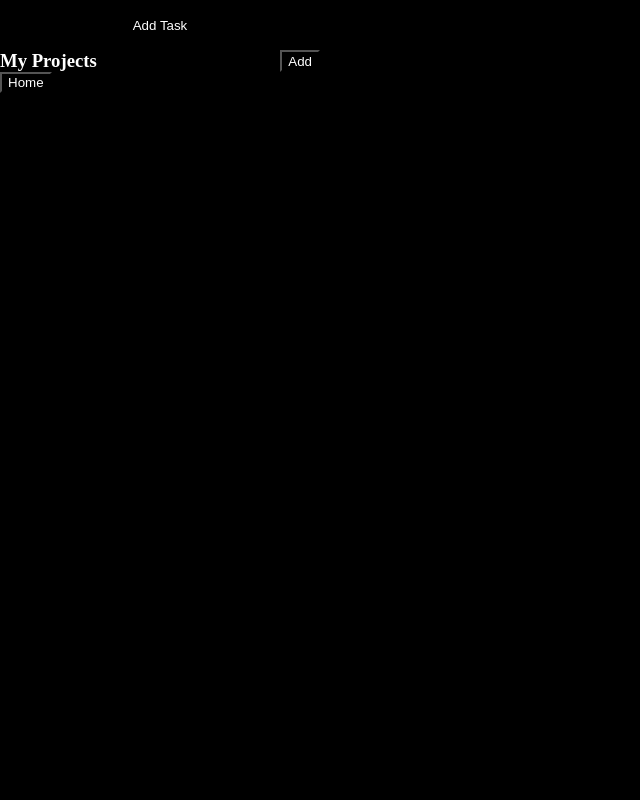
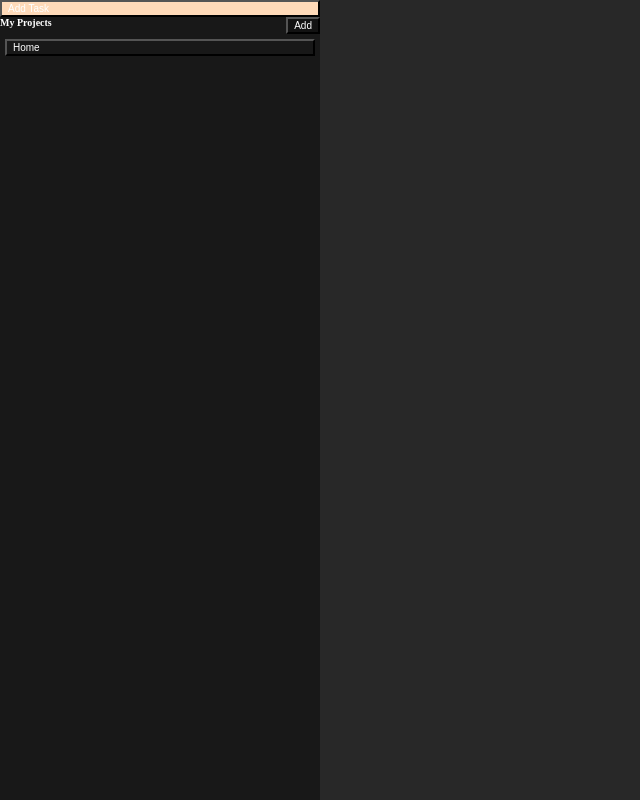
Before and after one commit to BigPimpLimp/todo-list, a website built with webpack: page src/template.html in a window 1280 px wide. Shown: the whole page, without its empty margins (0-640 px from the left). Built offline with nearby package versions, Linux system fonts and the light colour scheme.

Commit message:
css changes

```diff
--- a/src/style.css
+++ b/src/style.css
@@ -1,8 +1,9 @@
 * {
     box-sizing: border-box;
     margin: 0;
-    background-color: black;
+    background-color: #121212;
     color: white;
+    font-size: 10px;
 }
 
 label, input {
@@ -36,7 +37,11 @@ label, input {
 body {
     display: grid;
     grid-template-columns: 1fr 3fr;
-    grid-template-rows: 1fr;
+    grid-auto-flow: column;
+}
+
+html, body {
+    height: 100%;
 }
 
 nav {
@@ -45,29 +50,49 @@ nav {
     flex-direction: column;
 }
 
+nav, .nav-btn, .project-div, .project-btn, .project-header, .project-list {
+    background-color: #181818
+}
+
+#task-list, .task-div, .task-p, .button-div, body {
+    background-color: #282828;
+}
+
 .nav-btn {
-    height: 50px;
-    border: none;
+    text-align: start;
+    /* height: 50px; */
+    /* border: none; */
 }
 
 #task-list {
     grid-column: 2 / 3;
+    margin: 50px;
 }
 
 .tasks {
     margin: 5px;
 }
 
+.project-btn:hover, #task-btn:hover {
+    background-color: peachpuff;
+}
+
 .task-div {
-    border: 2px solid white;
+    /* border-top: 2px solid white; */
+    border-bottom: 2px solid white;
     margin: 10px;
-    border-radius: 5px;
     display: flex;
     justify-content: space-between;
+    align-items: center;
 }
 
 .taskDiv, .button-div {
     margin: 5px;
+}
+
+.taskDiv {
+    height: 100%;
+    width: 100%;
 }
 
 .project-header {
@@ -76,11 +101,13 @@ nav {
     justify-content: space-between;
 }
 
-#project-list, #project0 {
+#project-list, #project-div {
     display: flex;
     flex-direction: column;
+    text-align: start;
 }
 
-.task-p, .button-div {
-    background-color: beige
+.project-btn {
+    text-align: start;
+    margin: 5px;
 }
--- a/src/template.html
+++ b/src/template.html
@@ -13,7 +13,7 @@
         <button id="task-btn" class="nav-btn">Add Task</button>
         <div id="project-div" class="nav-btn">
             <div class="project-header">
-                <h3>My Projects</h3>
+                <h3 class="project-header">My Projects</h3>
                 <button id="add-project">Add</button>
             </div>
             <button class="project-btn" id="project0">Home</button>
```
